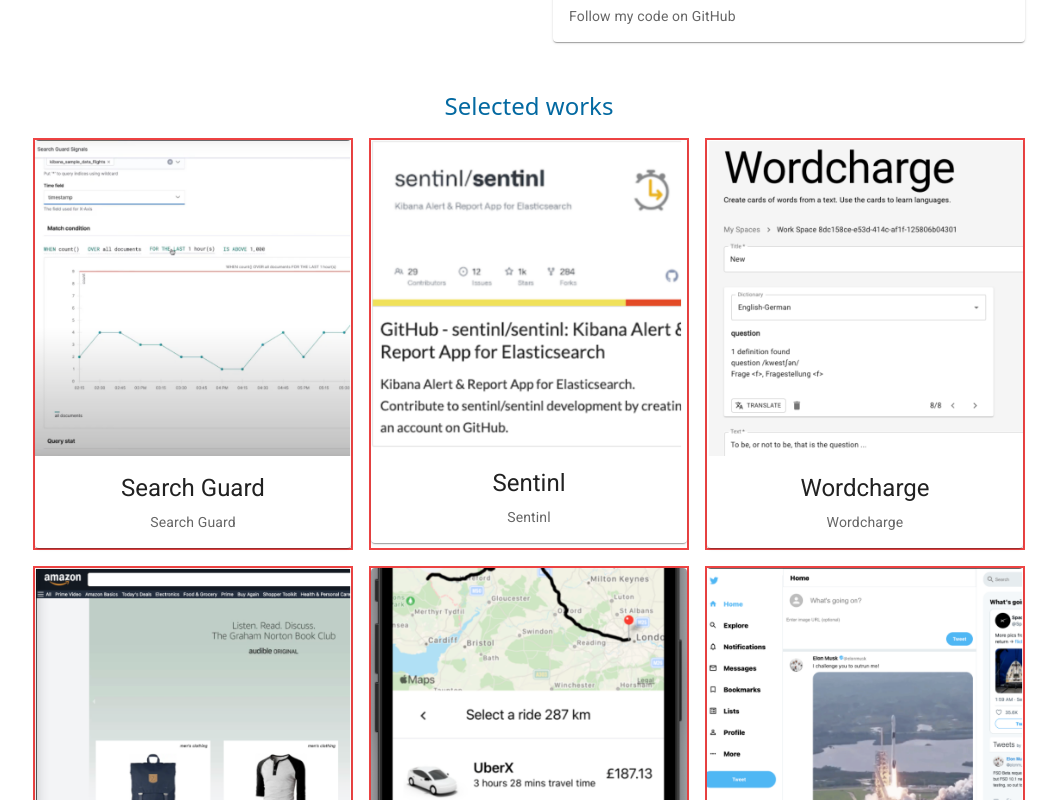
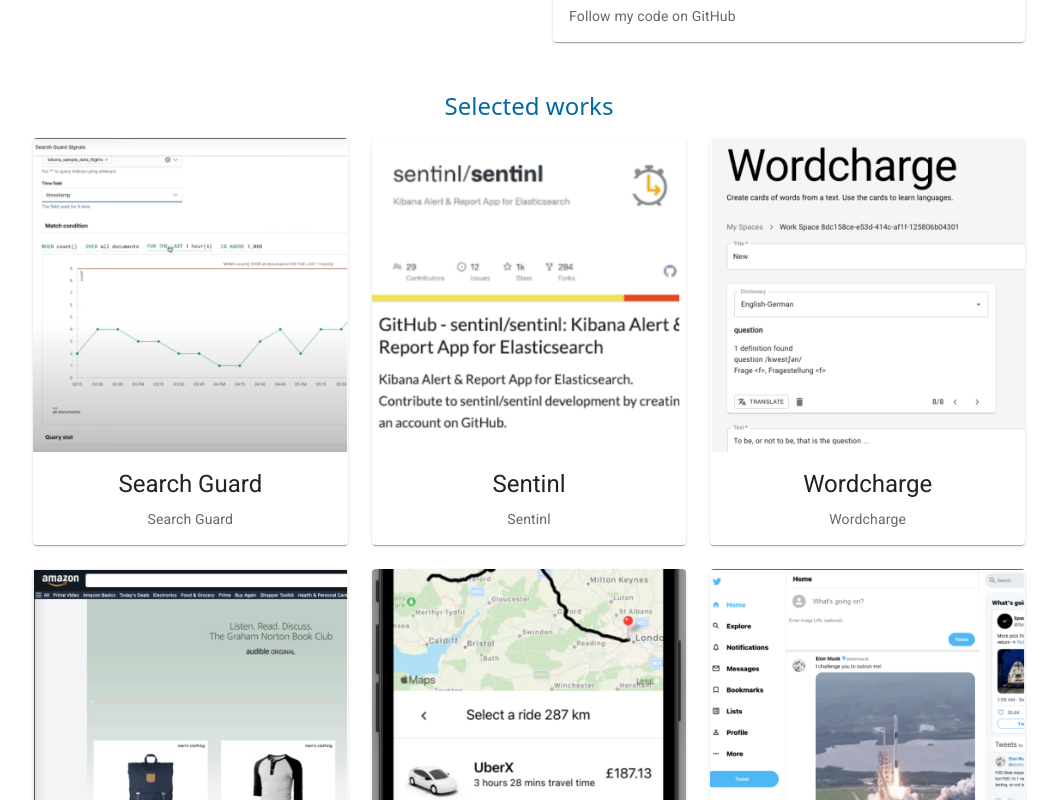
Before and after one commit to sergibondarenko/sbondarenko.com, a Next.js app: page / in a window 1280 px wide. Shown: the part 500-1300 px from the top of the page, without its empty margins (111-1168 px from the left). Built offline with nearby package versions, Linux system fonts and the light colour scheme.

Commit message:
Gix the grid gap. Fix the sentinl image.

```diff
--- a/src/components/selected_works.tsx
+++ b/src/components/selected_works.tsx
@@ -11,7 +11,7 @@
   }
 
   return (
-    <div className="text-center border-2 border-red-500">
+    <div className="text-center">
       <PrimaryActionCard
         onClick={handleClick}
         cardContent={{
@@ -34,7 +34,7 @@
       <div className="text-center">
         <h2 className="text-sky-700 text-2xl">Selected works</h2>
       </div>
-      <div className="mt-4 grid grid-cols-1 md:grid-cols-2 lg:grid-cols-3 gap-4">
+      <div className="mt-4 grid grid-cols-1 md:grid-cols-2 lg:grid-cols-3 gap-6">
         {Object.entries(PROJECTS)
           .map(([name, { media, path }]) => {
             return (
```
Also changed, not shown: public/sentinl_selected_works.png.
